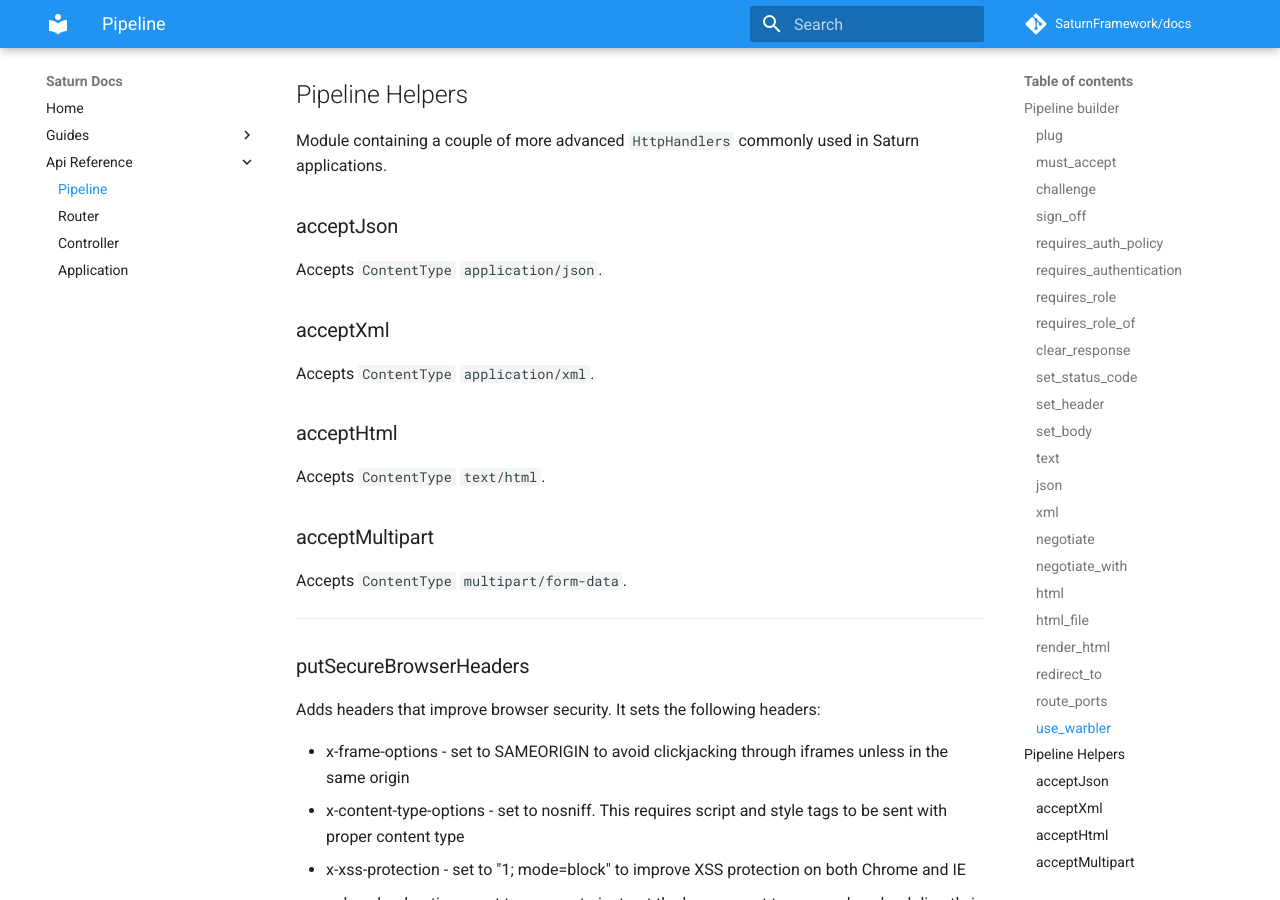
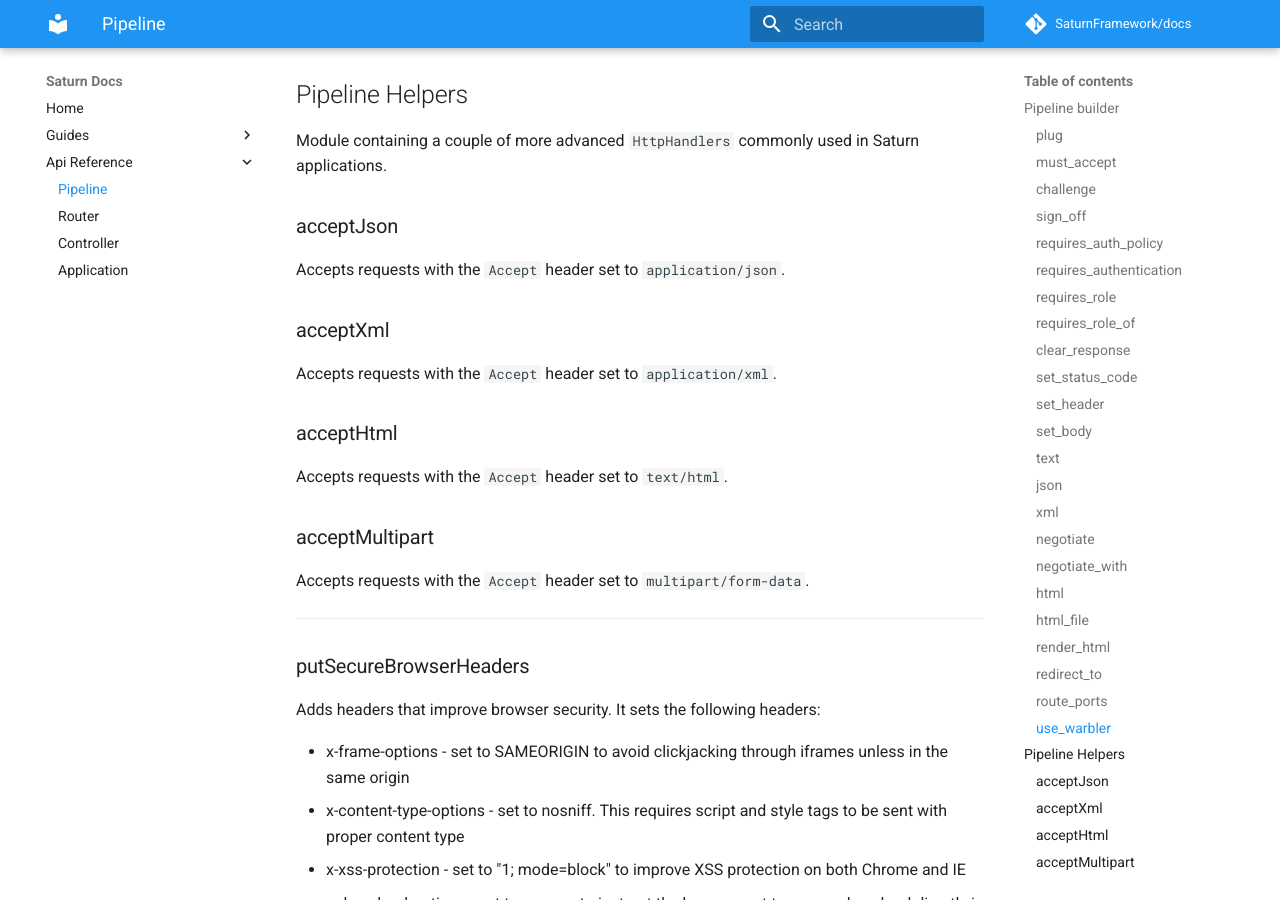
Before and after one commit to tmpreston/docs-2, an MkDocs documentation site: the page built from docs/api/pipeline.md, in a window 1280 px wide and 900 px high, scrolled down 4929 px. Built offline with MkDocs 1.6.1 and Material for MkDocs 9.7.7, drawn with Linux system fonts in a browser that asks for light colours; comment, search, counter and statistics services are not loaded; old or Windows-style settings are respelled for this version of MkDocs.

Commit message:
Changes the desctiption of the accept* Pipeline Helpers. (#32)

```diff
--- a/docs/api/pipeline.md
+++ b/docs/api/pipeline.md
@@ -167,19 +167,19 @@ Module containing a couple of more advanced `HttpHandlers` commonly used in Satu
 
 ### acceptJson
 
-Accepts `ContentType` `application/json`.
+Accepts requests with the `Accept` header set to `application/json`.
 
 ### acceptXml
 
-Accepts `ContentType` `application/xml`.
+Accepts requests with the `Accept` header set to `application/xml`.
 
 ### acceptHtml
 
-Accepts `ContentType` `text/html`.
+Accepts requests with the `Accept` header set to `text/html`.
 
 ### acceptMultipart
 
-Accepts `ContentType` `multipart/form-data`.
+Accepts requests with the `Accept` header set to `multipart/form-data`.
 
 ---
 
```
